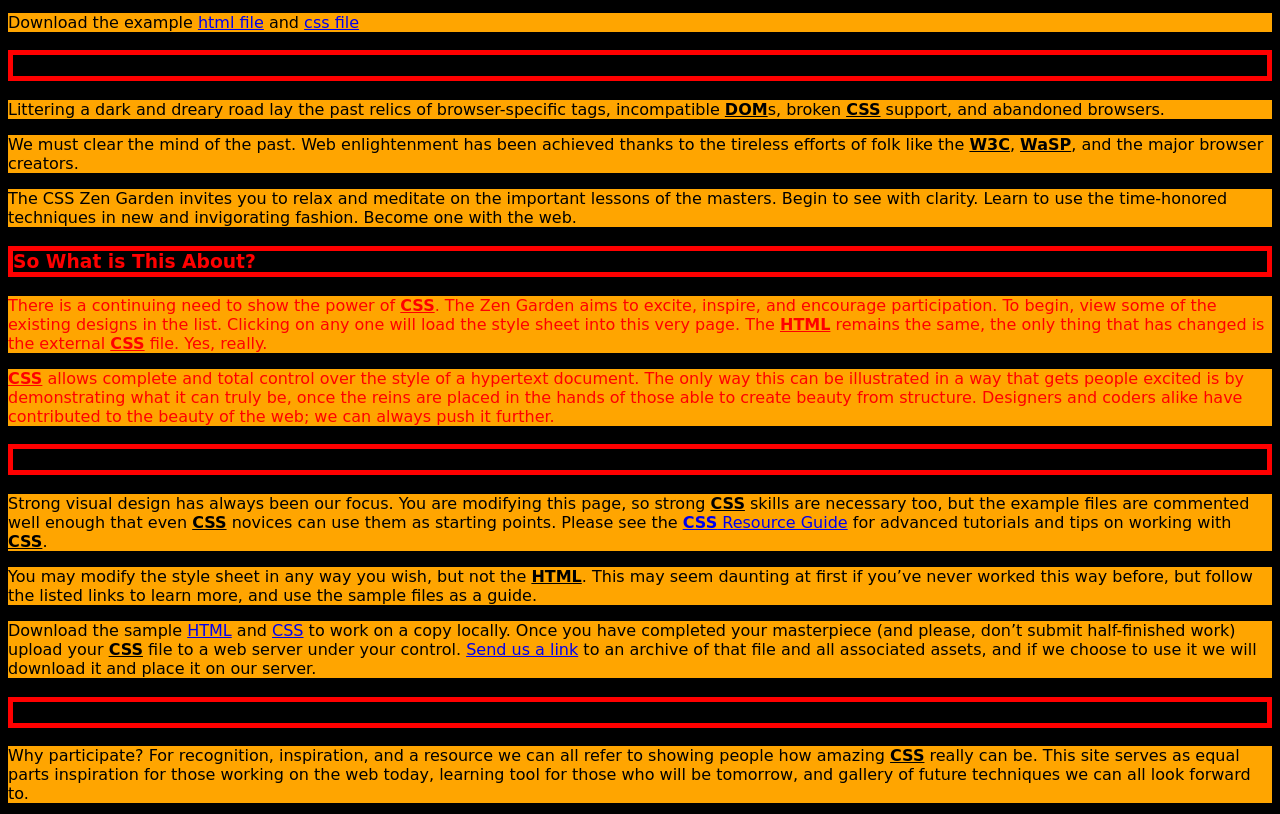
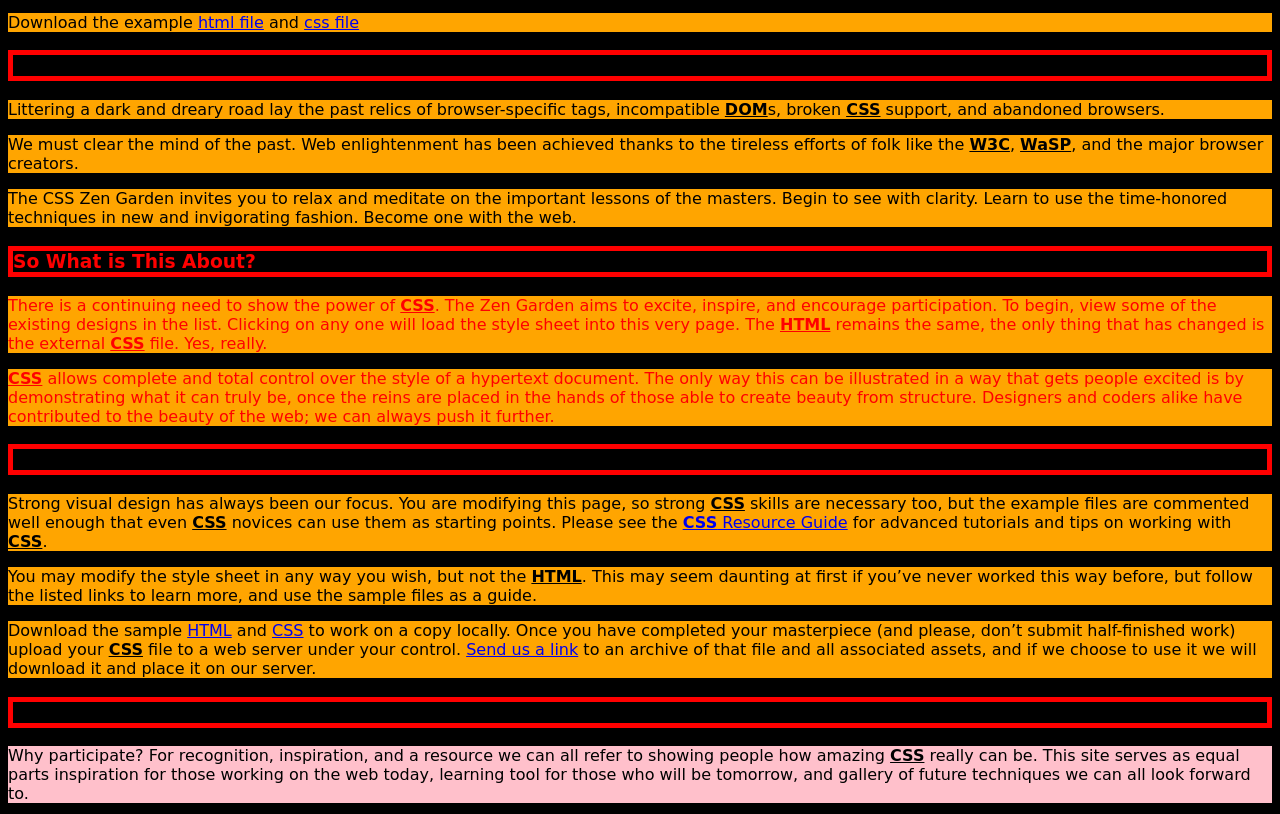
Before and after one commit to TipparatFern/Lab02, a plain HTML site: page index.html in a window 1280 px wide. Shown: the part 138-952 px from the top of the page. Drawn offline with Linux system fonts and the light colour scheme.

Commit message:
edit #zen-benefits

```diff
--- a/lab01CssProblem.css
+++ b/lab01CssProblem.css
@@ -14,7 +14,7 @@ abbr {font-weight: bold; text-decoration: underline;}
 /*Give elements with class "explanation" red*/
 .explanation {color: red}
 /*Give <p> in id "zen-benefits" pink background*/
-#zen-benefit p{background-color: pink;}
+#zen-benefits p{background-color: pink;}
 /*Make <li> adjacent to <h2> red background*/
 h2, h2 ~ ul{background-color: red;}
 /*Give <em> inside <p> red and bold*/
```
